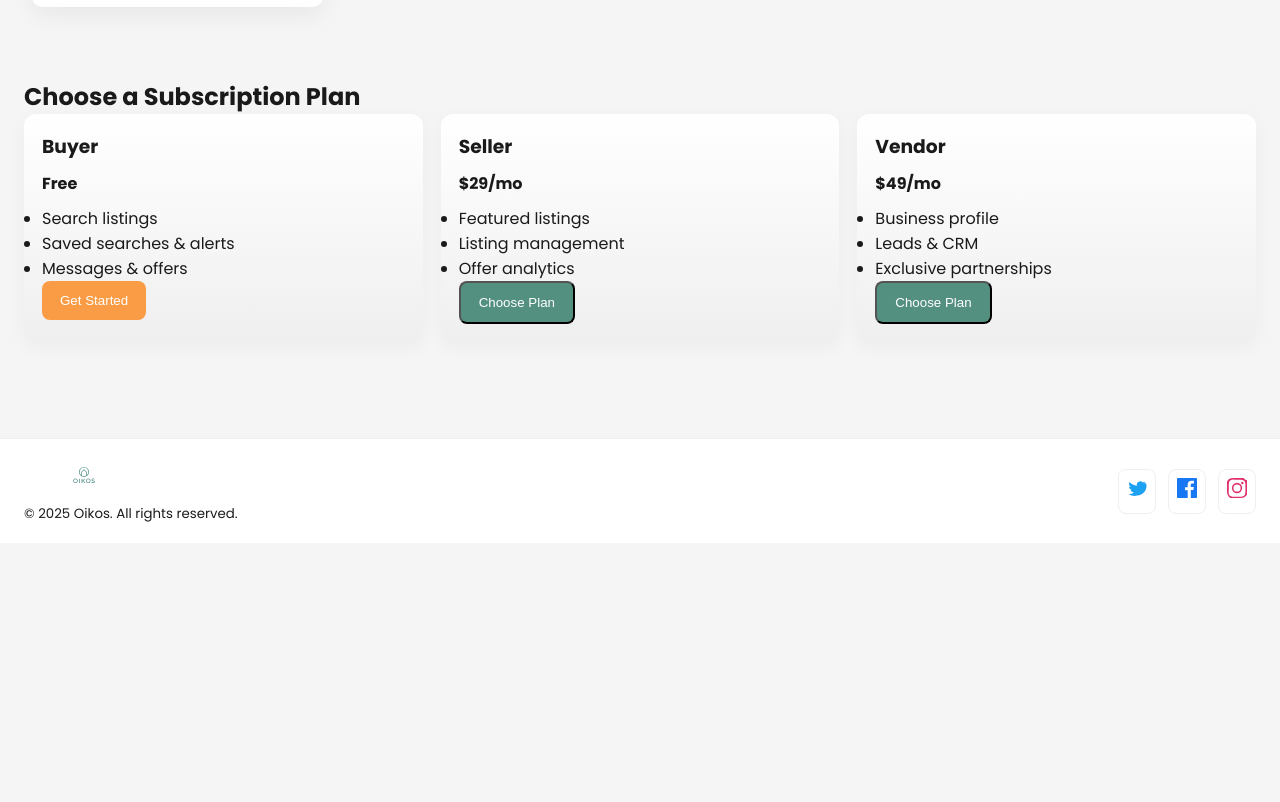
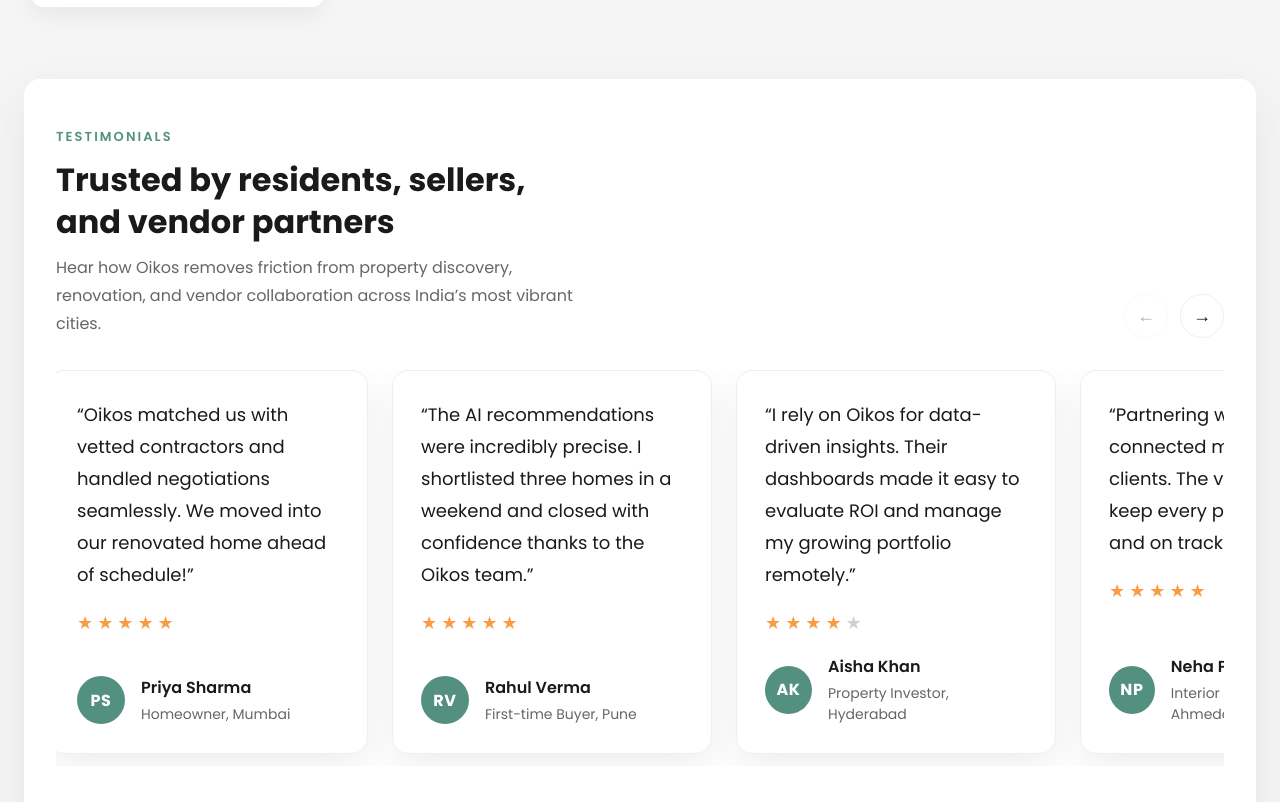
Before and after one commit to velu-jaya/oikos-frontend, a Next.js app: page / in a window 1280 px wide. Shown: the part 1738-2540 px from the top of the page. Before the commit the page ends 2281 px from the top, so only its background shows below. Built offline with nearby package versions, Linux system fonts and the light colour scheme.

Commit message:
testimonial

```diff
--- a/src/app/page.js
+++ b/src/app/page.js
@@ -4,6 +4,7 @@
 import Hero from "../components/Hero";
 import SearchBar from "../components/SearchBar";
 import FeaturedProperties from "../components/FeaturedProperties";
+import Testimonials from "../components/Testimonials";
 import Plans from "../components/Plans";
 import Footer from "../components/Footer";
 import sampleProperties from "../data/properties";
@@ -17,6 +18,7 @@
         <Hero />
         <SearchBar />
         <FeaturedProperties properties={sampleProperties} />
+        <Testimonials />
         <Plans />
       </main>
 
--- a/src/app/page.module.css
+++ b/src/app/page.module.css
@@ -114,6 +114,26 @@
     font-size: 32px;
     line-height: 40px;
     letter-spacing: -1.92px;
+  }
+
+  .testimonialsTopRow {
+    flex-direction: column;
+    align-items: flex-start;
+    gap: 16px;
+  }
+
+  .testimonialsNav {
+    width: 100%;
+    justify-content: flex-start;
+  }
+
+  .navButton {
+    width: 40px;
+    height: 40px;
+  }
+
+  .testimonialsHeader h2 {
+    font-size: 26px;
   }
 }
 
@@ -300,6 +320,31 @@
 .price{ font-weight:700 }
 .btnLink{ background: transparent; color: var(--primary); border:1px solid var(--primary); padding:6px 10px; border-radius: 8px }
 
+/* Testimonials */
+.testimonialsSection{ margin-top:24px; background: var(--surface); padding: 48px 32px 56px; border-radius: 16px; box-shadow: 0 16px 48px rgba(20,47,43,0.08); display:flex; flex-direction:column; gap: 32px; position: relative; overflow:hidden; }
+.testimonialsTopRow{ display:flex; justify-content:space-between; align-items:flex-end; gap: 24px; flex-wrap: wrap; }
+.testimonialsHeader{ max-width: 520px; display:flex; flex-direction:column; gap: 12px; }
+.sectionEyebrow{ font-size:13px; font-weight:600; letter-spacing:0.16em; text-transform:uppercase; color: var(--primary); }
+.testimonialsHeader h2{ font-size: 32px; line-height: 1.3; margin:0; color: var(--foreground); }
+.testimonialsHeader p{ font-size: 16px; line-height: 28px; color: var(--muted); margin:0; }
+.testimonialsNav{ display:flex; gap: 12px; }
+.navButton{ width: 44px; height: 44px; border-radius: 50%; border: 1px solid var(--surface-muted); background: #fff; color: var(--foreground); display:inline-flex; align-items:center; justify-content:center; font-size: 18px; cursor: pointer; transition: transform 0.2s ease, box-shadow 0.2s ease, border-color 0.2s ease; }
+.navButton:hover{ transform: translateY(-2px); box-shadow: 0 12px 28px rgba(84,144,128,0.25); border-color: rgba(84,144,128,0.45); }
+.navButton:disabled{ opacity: 0.35; cursor: default; box-shadow: none; transform: none; border-color: var(--surface-muted); }
+.testimonialsViewport{ overflow:hidden; }
+.testimonialsCarousel{ display:flex; gap: 24px; overflow-x: auto; scroll-snap-type: x mandatory; scroll-behavior: smooth; padding-bottom: 12px; margin: 0 -8px; padding-left: 8px; padding-right: 8px; }
+.testimonialsCarousel::-webkit-scrollbar{ display:none; }
+.testimonialsCarousel{ -ms-overflow-style: none; scrollbar-width: none; }
+.testimonialCard{ flex: 0 0 320px; min-width: 320px; background: var(--surface); border: 1px solid var(--surface-muted); border-radius: 16px; padding: 28px; box-shadow: 0 14px 36px rgba(20,47,43,0.08); scroll-snap-align: start; display:flex; flex-direction: column; gap: 18px; }
+.testimonialQuote{ font-size: 18px; line-height: 32px; color: var(--foreground); margin: 0; }
+.testimonialRating{ display:flex; gap: 4px; font-size: 18px; color: var(--accent); }
+.starFilled{ color: var(--accent); }
+.starEmpty{ color: var(--muted); opacity: 0.3; }
+.testimonialAuthor{ display:flex; align-items:center; gap: 16px; margin-top: auto; }
+.testimonialAvatar{ width: 48px; height: 48px; border-radius: 50%; background: var(--primary); color: #fff; display:flex; align-items:center; justify-content:center; font-weight: 700; letter-spacing: 0.04em; }
+.testimonialName{ font-weight: 600; font-size: 16px; }
+.testimonialRole{ font-size: 14px; color: var(--muted); margin-top: 4px; }
+
 /* Plans */
 .plansSection{ margin-top:24px; }
 .plansGrid{ display:grid; grid-template-columns: repeat(auto-fit, minmax(220px, 1fr)); gap: 18px; }
@@ -323,4 +368,8 @@
   .heroStats{ gap: 32px; }
   .header{ padding: 12px; }
   .nav{ display: none; }
+  .testimonialsSection{ padding: 40px 24px 48px; }
+  .testimonialsHeader h2{ font-size: 28px; }
+  .testimonialsCarousel{ gap: 18px; }
+  .testimonialCard{ flex: 0 0 280px; min-width: 280px; padding: 24px; }
 }
--- /dev/null
+++ b/src/components/Testimonials.js
@@ -0,0 +1,126 @@
+"use client";
+
+import { useCallback, useEffect, useRef, useState } from "react";
+import styles from "../app/page.module.css";
+import testimonials from "../data/testimonials";
+
+export default function Testimonials() {
+  const carouselRef = useRef(null);
+  const [canScrollPrev, setCanScrollPrev] = useState(false);
+  const [canScrollNext, setCanScrollNext] = useState(true);
+
+  const updateScrollState = useCallback(() => {
+    const node = carouselRef.current;
+    if (!node) {
+      setCanScrollPrev(false);
+      setCanScrollNext(false);
+      return;
+    }
+
+    const { scrollLeft, scrollWidth, clientWidth } = node;
+    setCanScrollPrev(scrollLeft > 8);
+    setCanScrollNext(scrollLeft + clientWidth < scrollWidth - 8);
+  }, []);
+
+  useEffect(() => {
+    const node = carouselRef.current;
+    if (!node) return;
+
+    updateScrollState();
+
+    node.addEventListener("scroll", updateScrollState, { passive: true });
+    window.addEventListener("resize", updateScrollState);
+
+    return () => {
+      node.removeEventListener("scroll", updateScrollState);
+      window.removeEventListener("resize", updateScrollState);
+    };
+  }, [updateScrollState]);
+
+  const handleScroll = (direction) => {
+    const node = carouselRef.current;
+    if (!node) return;
+
+    const scrollAmount = node.clientWidth * 0.8;
+    node.scrollBy({ left: direction * scrollAmount, behavior: "smooth" });
+  };
+
+  return (
+    <section id="testimonials" className={styles.testimonialsSection} aria-label="Customer testimonials">
+      <div className={styles.testimonialsTopRow}>
+        <div className={styles.testimonialsHeader}>
+          <span className={styles.sectionEyebrow}>Testimonials</span>
+          <h2>Trusted by residents, sellers, and vendor partners</h2>
+          <p>
+            Hear how Oikos removes friction from property discovery, renovation, and vendor collaboration
+            across India’s most vibrant cities.
+          </p>
+        </div>
+        <div className={styles.testimonialsNav}>
+          <button
+            type="button"
+            className={styles.navButton}
+            onClick={() => handleScroll(-1)}
+            disabled={!canScrollPrev}
+            aria-label="Previous testimonials"
+          >
+            <span aria-hidden="true">&#8592;</span>
+          </button>
+          <button
+            type="button"
+            className={styles.navButton}
+            onClick={() => handleScroll(1)}
+            disabled={!canScrollNext}
+            aria-label="Next testimonials"
+          >
+            <span aria-hidden="true">&#8594;</span>
+          </button>
+        </div>
+      </div>
+
+      <div className={styles.testimonialsViewport}>
+        <div
+          ref={carouselRef}
+          className={styles.testimonialsCarousel}
+          role="list"
+          aria-live="polite"
+        >
+          {testimonials.map((item) => {
+            const initials = item.name
+              .split(" ")
+              .map((part) => part.charAt(0))
+              .join("")
+              .slice(0, 2)
+              .toUpperCase();
+
+            return (
+              <article key={item.id} className={styles.testimonialCard} role="listitem">
+                <p className={styles.testimonialQuote}>“{item.quote}”</p>
+                <div className={styles.testimonialRating} aria-label={`Rated ${item.rating} out of 5`}>
+                  {Array.from({ length: 5 }).map((_, index) => (
+                    <span
+                      key={index}
+                      className={index < item.rating ? styles.starFilled : styles.starEmpty}
+                      aria-hidden="true"
+                    >
+                      ★
+                    </span>
+                  ))}
+                </div>
+                <footer className={styles.testimonialAuthor}>
+                  <div className={styles.testimonialAvatar} aria-hidden="true">
+                    {initials}
+                  </div>
+                  <div>
+                    <div className={styles.testimonialName}>{item.name}</div>
+                    <div className={styles.testimonialRole}>{item.role}</div>
+                  </div>
+                </footer>
+              </article>
+            );
+          })}
+        </div>
+      </div>
+    </section>
+  );
+}
--- /dev/null
+++ b/src/data/testimonials.js
@@ -0,0 +1,44 @@
+const testimonials = [
+  {
+    id: 1,
+    name: "Priya Sharma",
+    role: "Homeowner, Mumbai",
+    quote:
+      "Oikos matched us with vetted contractors and handled negotiations seamlessly. We moved into our renovated home ahead of schedule!",
+    rating: 5,
+  },
+  {
+    id: 2,
+    name: "Rahul Verma",
+    role: "First-time Buyer, Pune",
+    quote:
+      "The AI recommendations were incredibly precise. I shortlisted three homes in a weekend and closed with confidence thanks to the Oikos team.",
+    rating: 5,
+  },
+  {
+    id: 3,
+    name: "Aisha Khan",
+    role: "Property Investor, Hyderabad",
+    quote:
+      "I rely on Oikos for data-driven insights. Their dashboards made it easy to evaluate ROI and manage my growing portfolio remotely.",
+    rating: 4,
+  },
+  {
+    id: 4,
+    name: "Neha Patel",
+    role: "Interior Designer, Ahmedabad",
+    quote:
+      "Partnering with Oikos connected me to serious clients. The vendor tools keep every project organized and on track.",
+    rating: 5,
+  },
+  {
+    id: 5,
+    name: "Sahil Mehta",
+    role: "Seller, Bengaluru",
+    quote:
+      "From virtual staging to buyer screening, Oikos managed all the details. We received multiple offers within ten days of listing.",
+    rating: 5,
+  },
+];
+
+export default testimonials;
```
Also changed, not shown: 1 other file (tests, documents, lock files or other folders).
